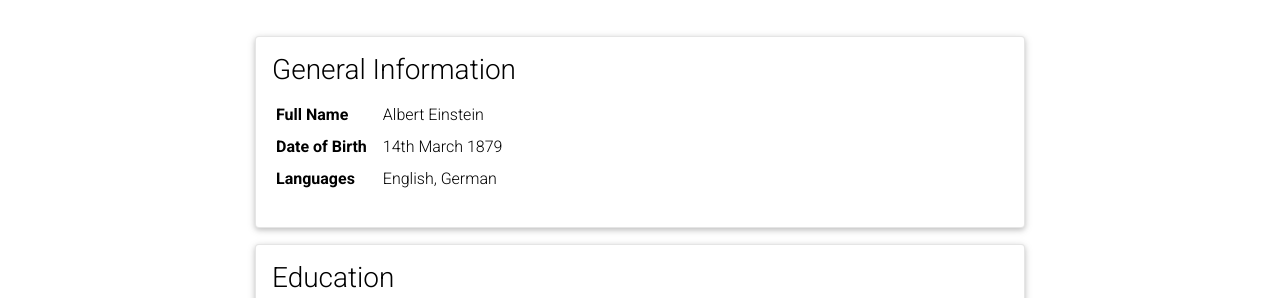
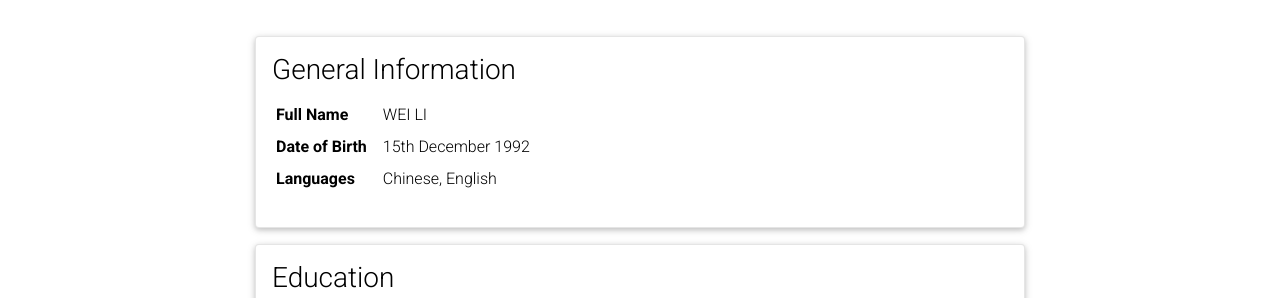
Before and after one commit to Maxwe11y/Maxwe11y.github.io, a Jekyll site: the page built from _pages/cv.md, in a window 1280 px wide and 900 px high. Shown: the part 149-447 px from the top of the window. Built offline with Jekyll 4.4.1, drawn with Linux system fonts in a browser that asks for light colours; comment, search, counter and statistics services are not loaded; a style sheet for code colours, icons or effects is not loaded.

Commit message:
Update cv.yml

```diff
--- a/_data/cv.yml
+++ b/_data/cv.yml
@@ -2,11 +2,11 @@
   type: map
   contents:
     - name: Full Name
-      value: Albert Einstein
+      value: WEI LI
     - name: Date of Birth
-      value: 14th March 1879
+      value: 15th December 1992
     - name: Languages
-      value: English, German
+      value: Chinese, English
 
 - title: Education
   type: time_table
```
